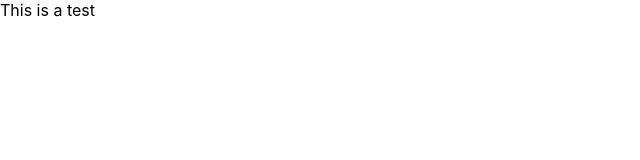
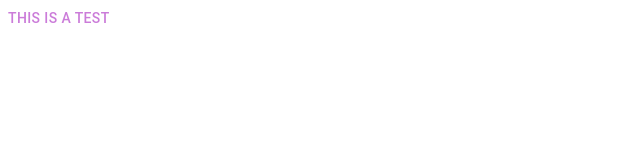
Before and after one commit to ali-akan/Productivity-Planner, a React (Create React App) app: page / in a window 1280 px wide. Shown: the top 160 px of the page, without its empty margins (0-640 px from the left). Built offline with nearby package versions, Linux system fonts and the light colour scheme.

Commit message:
MUI feature

```diff
--- a/package.json
+++ b/package.json
@@ -3,9 +3,14 @@
   "version": "0.1.0",
   "private": true,
   "dependencies": {
+    "@emotion/react": "^11.11.4",
+    "@emotion/styled": "^11.11.0",
+    "@mui/material": "^5.15.13",
+    "@mui/x-date-pickers": "^6.19.7",
     "@testing-library/jest-dom": "^5.17.0",
     "@testing-library/react": "^13.4.0",
     "@testing-library/user-event": "^13.5.0",
+    "dayjs": "^1.11.10",
     "react": "^18.2.0",
     "react-dom": "^18.2.0",
     "react-router": "^6.22.3",
--- a/src/App.js
+++ b/src/App.js
@@ -1,7 +1,11 @@
+import { Box, Button } from "@mui/material";
+
 function App() {
-  return <div>
-    This is a test
-  </div>;
+  return (
+    <Box>
+      <Button color="secondary">This is a Test</Button>
+    </Box>
+  );
 }
 
 export default App;
--- a/src/index.js
+++ b/src/index.js
@@ -1,11 +1,15 @@
-import React from 'react';
-import ReactDOM from 'react-dom/client';
-import './index.css';
-import App from './App';
+import React from "react";
+import ReactDOM from "react-dom/client";
+import "./index.css";
+import App from "./App";
+import { ThemeProvider } from "@mui/material";
+import theme from "./theme/theme";
 
-const root = ReactDOM.createRoot(document.getElementById('root'));
+const root = ReactDOM.createRoot(document.getElementById("root"));
 root.render(
   <React.StrictMode>
-    <App />
+    <ThemeProvider theme={theme}>
+      <App />
+    </ThemeProvider>
   </React.StrictMode>
 );
--- /dev/null
+++ b/src/theme/theme.js
@@ -0,0 +1,19 @@
+import { createTheme } from "@mui/material";
+
+const theme = createTheme({
+  palette: {
+    type: "light",
+    primary: {
+      main: "#11e6e2",
+    },
+    secondary: {
+      main: "#cb7cd9",
+    },
+    text: {
+      primary: "#f9ea0e",
+      secondary: "rgba(0,0,0,0.54)",
+    },
+  },
+});
+
+export default theme;
```
Also changed, not shown: 1 other file (tests, documents, lock files or other folders).
